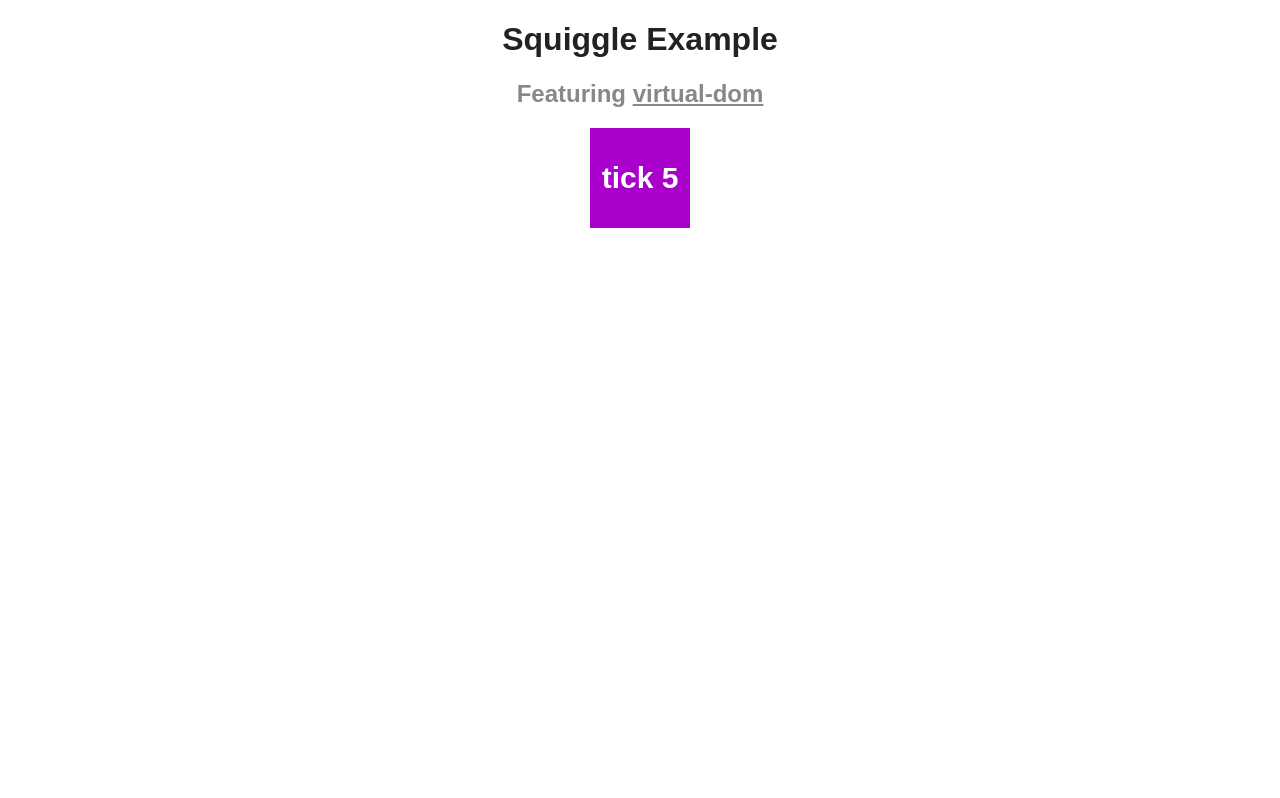
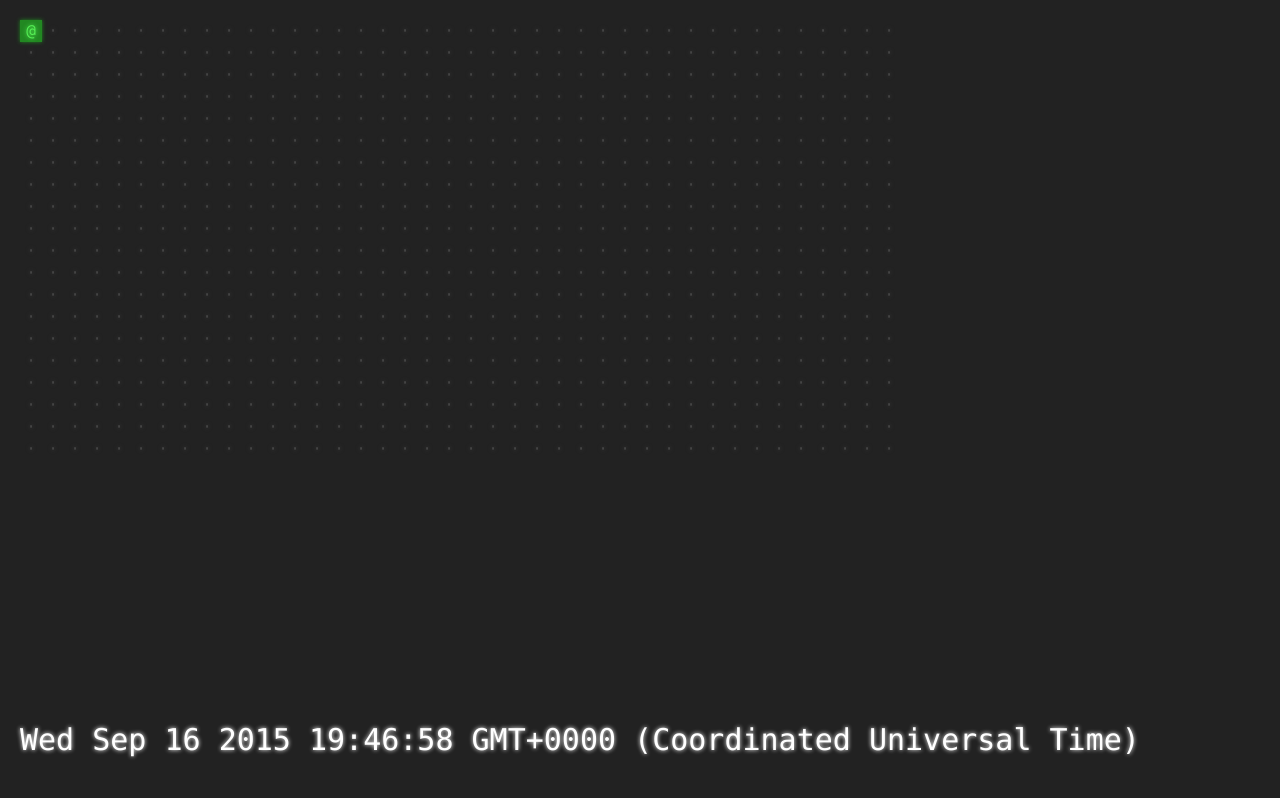
Before and after one commit to wavebeem/squiggle-web-example, a website: page index.html in a window 1280 px wide. Drawn offline with Linux system fonts and the light colour scheme.

Commit message:
You can move around and stuff

```diff
--- a/index.html
+++ b/index.html
@@ -3,42 +3,72 @@
 <head>
     <title>Squiggle Example</title>
     <style>
-        html {
-            font-family: sans-serif;
-            font-weight: bold;
-            color: #000;
-            background: #fff;
+        * {
+            box-sizing: border-box;
         }
-        h1, h2 {
+        html,
+        body {
+            padding: 0;
+            margin: 0;
+            color: white;
+            background: #222;
+            font-family: Menlo, Consolas, monospace;
+        }
+        .game-view {
+            position: fixed;
+            top: 0;
+            left: 0;
+            right: 0;
+            bottom: 100px;
+            color: white;
+            border: 0;
+            margin: 20px;
+            border-collapse: collapse;
+            border-spacing: 0;
+            table-layout: fixed;
+        }
+        .game-view .game-row {
+            white-space: nowrap;
+        }
+        .game-cell.has-empty {
+            color: #444;
+            text-shadow: 0 0 4px #444;
+        }
+        .game-cell.has-player {
+            color: #5e5;
+            text-shadow: 0 0 4px #5e5;
+        }
+        .game-cell {
+            position: relative;
+            box-sizing: content-box;
+            width: 20px;
+            height: 20px;
+            margin: 0;
+            border: 0;
+            display: inline-block;
             text-align: center;
+            z-index: 1;
         }
-        h1 { color: #222; }
-        h2 { color: #888; }
-        .box {
-            margin: 0 auto;
-            text-align: center;
+        .game-view .game-cell.is-blinking {
+            background: #282;
+            box-shadow: 0 0 4px #282;
+            z-index: 2;
+        }
+        .game-log {
+            color: #fff;
+            text-shadow: 0 0 4px #fff;
+            position: fixed;
+            padding: 20px;
+            height: 100px;
+            left: 0;
+            right: 0;
+            bottom: 0;
             font-size: 30px;
-            /*border-radius: 50%;*/
-
-            background: #a0c;
-            color: white;
-
-            width: 100px;
-            height: 100px;
-            line-height: 100px;
-        }
-        a {
-            color: inherit;
-            text-decoration: underline;
+            line-height: 40px;
         }
     </style>
 </head>
 <body>
-<h1>Squiggle Example</h1>
-<h2>
-    Featuring
-    <a href="https://github.com/Matt-Esch/virtual-dom">virtual-dom</a>
-</h2>
 <script src="build/bundle.js"></script>
 </body>
 </html>
```
Also changed, not shown: build/bundle.js, 3 other files.
